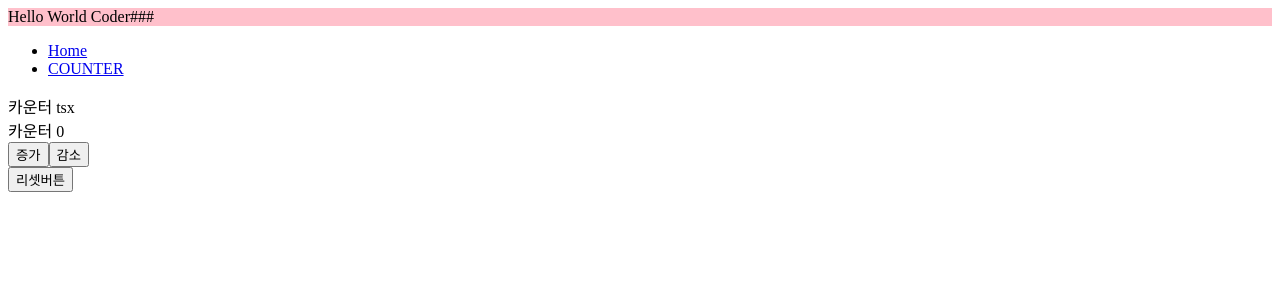
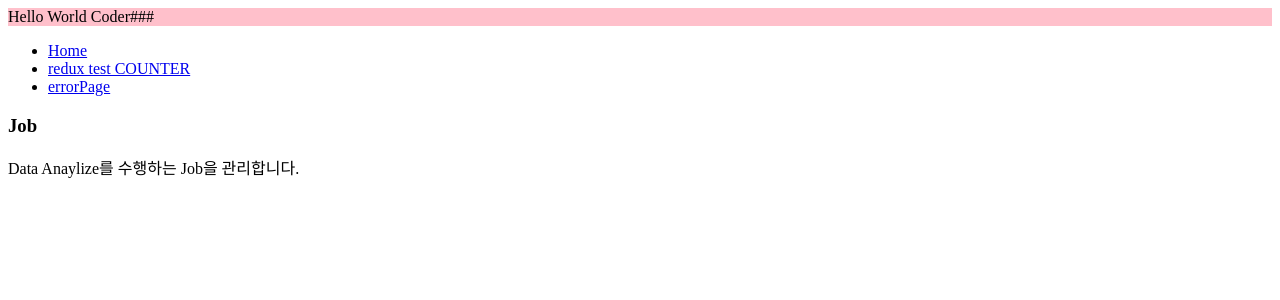
Before and after one commit to JungHoe/JCP-App-Job, a React app: page / in a window 1280 px wide. Shown: the top 300 px of the page. Built offline with nearby package versions, Linux system fonts and the light colour scheme.

Commit message:
feat(app) : add middleware saga
 * 사가추가 및 home title 추가

```diff
--- a/src/App.tsx
+++ b/src/App.tsx
@@ -2,11 +2,15 @@ import React, { useEffect } from "react";
 import Styled from "styled-components";
 import { BrowserRouter, Routes, Route, Link } from "react-router-dom";
 import { Provider } from "react-redux";
+import createSagaMiddleware from "redux-saga";
 import { configureStore } from "@reduxjs/toolkit";
 import rootReducer from "./reducers";
+import rootSaga from "./sagas";
 import ErrorPage from "./components/ErrorPage";
 
 import Conter from "./containers/Counter";
+import * as countActions from "./actions/Counter";
+import JobManagement from "./containers/JobManagement";
 
 const Container = Styled.div`
   background:pink;
@@ -14,11 +18,21 @@ const Container = Styled.div`
 type AppProps = {
   name: string;
 };
-const store = configureStore({ reducer: rootReducer, devTools: true });
+const sagaMiddleware = createSagaMiddleware();
+
+const store = configureStore({
+  reducer: rootReducer,
+  middleware: [sagaMiddleware],
+  devTools: true,
+});
+// RunSaga
+sagaMiddleware.run(rootSaga);
+
 function App({ name }: AppProps) {
   useEffect(() => {
-    console.log("functoinCalled#####");
+    console.log("APP INIT#####");
   }, []);
+
   return (
     <Provider store={store}>
       <BrowserRouter>
@@ -29,13 +43,16 @@ function App({ name }: AppProps) {
               <Link to="/">Home</Link>
             </li>
             <li>
-              <Link to="/counter">COUNTER</Link>
+              <Link to="/counter">redux test COUNTER</Link>
+            </li>
+            <li>
+              <Link to="/asdf">errorPage</Link>
             </li>
           </ul>
         </nav>
         <Routes>
           <Route path="counter" element={<Conter></Conter>}></Route>
-          <Route path="/" element={<Conter></Conter>}></Route>
+          <Route path="/" element={<JobManagement></JobManagement>}></Route>
           <Route
             path="*"
             element={
@@ -48,6 +65,4 @@ function App({ name }: AppProps) {
   );
 }
 
-App.propTypes = {};
-
 export default App;
--- a/src/actionTypes/Counter/index.ts
+++ b/src/actionTypes/Counter/index.ts
@@ -1,6 +1,8 @@
 // counter actions
-const prefix ='Counter'
+const prefix = "Counter";
 
-export const INCREASE_COUNT:string = `${[prefix]}/INCREASE_COUNT`;
-export const DECREASE_COUNT:string = `${[prefix]}/DECREASE_COUNT`;
-export const RESET_COUNT:string = `${[prefix]}/RESET_COUNT`;
+export const INCREASE_COUNT: string = `${[prefix]}/INCREASE_COUNT`;
+export const DECREASE_COUNT: string = `${[prefix]}/DECREASE_COUNT`;
+export const ASYNC_INCREASE_COUNT: string = `${[prefix]}/ASYNC_INCREASE_COUNT`;
+export const ASYNC_DECREASE_COUNT: string = `${[prefix]}/ASYNC_DECREASE_COUNT`;
+export const RESET_COUNT: string = `${[prefix]}/RESET_COUNT`;
--- a/src/actions/Counter/index.ts
+++ b/src/actions/Counter/index.ts
@@ -11,4 +11,14 @@ export const decrease = createAction(
   (amount: number) => ({ payload: amount })
 );
 
+export const asyncIncrease = createAction(
+  actionTypes.ASYNC_INCREASE_COUNT,
+  (amount: number) => ({ payload: amount })
+);
+
+export const asyncDecrease = createAction(
+  actionTypes.ASYNC_DECREASE_COUNT,
+  (amount: number) => ({ payload: amount })
+);
+
 export const reset = createAction(actionTypes.RESET_COUNT);
--- a/src/components/Counter/index.tsx
+++ b/src/components/Counter/index.tsx
@@ -6,14 +6,25 @@ interface counterProperty {
   amount?: number;
   increase(e: any, amount: number): void;
   decrease(e: any, amount: number): void;
+  asyncIncrease(e: any, amount: number): void;
+  asyncDecrease(e: any, amount: number): void;
 }
 
-function Counter({ count, amount = 1, increase, decrease }: counterProperty) {
+function Counter({
+  count,
+  amount = 1,
+  increase,
+  decrease,
+  asyncIncrease,
+  asyncDecrease,
+}: counterProperty) {
   return (
     <div>
       <div>카운터 {count}</div>
       <Button onClick={(e) => increase(e, amount)}>증가</Button>
       <Button onClick={(e) => decrease(e, amount)}>감소</Button>
+      <Button onClick={(e) => asyncIncrease(e, amount + 1)}>비동기 증가</Button>
+      <Button onClick={(e) => asyncDecrease(e, amount + 1)}>비동기 감소</Button>
     </div>
   );
 }
--- /dev/null
+++ b/src/components/Title/index.tsx
@@ -0,0 +1,14 @@
+import React from "react";
+
+interface TitleParams {
+  content: string;
+  description: string;
+}
+export default function Title({ content, description }: TitleParams) {
+  return (
+    <div>
+      <h3>{content}</h3>
+      <span>{description}</span>
+    </div>
+  );
+}
--- a/src/containers/Counter/index.tsx
+++ b/src/containers/Counter/index.tsx
@@ -15,6 +15,17 @@ const Counter = () => {
     e.preventDefault();
     dispatch(actions.decrease(amount));
   };
+  const handleAsyncIncrease = (e: any, amount: number) => {
+    e.preventDefault();
+    dispatch(actions.asyncIncrease(amount));
+  };
+  const handleAsyncDecrease = (e: any, amount: number) => {
+    e.preventDefault();
+    dispatch(actions.asyncDecrease(amount));
+  };
+  const handleReset = () => {
+    dispatch(actions.reset());
+  };
   return (
     <div>
       카운터 tsx
@@ -22,8 +33,10 @@ const Counter = () => {
         count={currnetNum}
         increase={hadleIncrease}
         decrease={handleDecrease}
+        asyncIncrease={handleAsyncIncrease}
+        asyncDecrease={handleAsyncDecrease}
       ></CounterView>
-      <button>리셋버튼</button>
+      <button onClick={handleReset}>리셋버튼</button>
     </div>
   );
 };
--- /dev/null
+++ b/src/containers/JobManagement/index.tsx
@@ -0,0 +1,16 @@
+import React from "react";
+import Styled from "styled-components";
+import Title from "../../components/Title";
+
+const Wrapper = Styled.section``;
+
+export default function JobManagement() {
+  return (
+    <Wrapper id="management">
+      <Title
+        content="Job"
+        description="Data Anaylize를 수행하는 Job을 관리합니다."
+      ></Title>
+    </Wrapper>
+  );
+}
--- a/src/reducers/Counter/index.ts
+++ b/src/reducers/Counter/index.ts
@@ -9,12 +9,16 @@ const initialState = { currnetNum: 0 } as CounterState;
 const counterReducer = createReducer(initialState, (builder) => {
   builder
     .addCase(actions.increase, (state, action) => {
-      console.log(action, "테스트");
+      console.log(action, "call increase");
       state.currnetNum += action.payload;
     })
     .addCase(actions.decrease, (state, action) => {
-      console.log(action, "테스트");
+      console.log(action, "call decrease");
       state.currnetNum -= action.payload;
+    })
+    .addCase(actions.reset, (state, action) => {
+      console.log("call reset");
+      return initialState;
     });
 });
 
--- /dev/null
+++ b/src/sagas/Counter/index.ts
@@ -0,0 +1,24 @@
+import { takeEvery, all, delay, put } from "redux-saga/effects";
+import * as actions from "../../actions/Counter";
+
+interface countActionParams {
+  type: string;
+  payload: number;
+}
+
+function* asyncIncrease(action: countActionParams) {
+  console.log("Hello Sagas!", action);
+  yield delay(1000);
+  yield put(actions.increase(action.payload));
+}
+
+function* asyncDecrease(action: countActionParams) {
+  console.log("Hello Sagas!", action);
+  yield delay(1000);
+  yield put(actions.decrease(action.payload));
+}
+
+export default function* counterSaga() {
+  yield takeEvery(actions.asyncIncrease.toString(), asyncIncrease);
+  yield takeEvery(actions.asyncDecrease.toString(), asyncDecrease);
+}
--- /dev/null
+++ b/src/sagas/index.ts
@@ -0,0 +1,8 @@
+import { all } from "redux-saga/effects";
+import counterSaga from "./Counter";
+
+function* rootSaga() {
+  yield all([counterSaga()]);
+}
+
+export default rootSaga;
```
Also changed, not shown: src/components/SelectBox/index.ts (deleted), src/components/SelectBox/index.tsx (added).
